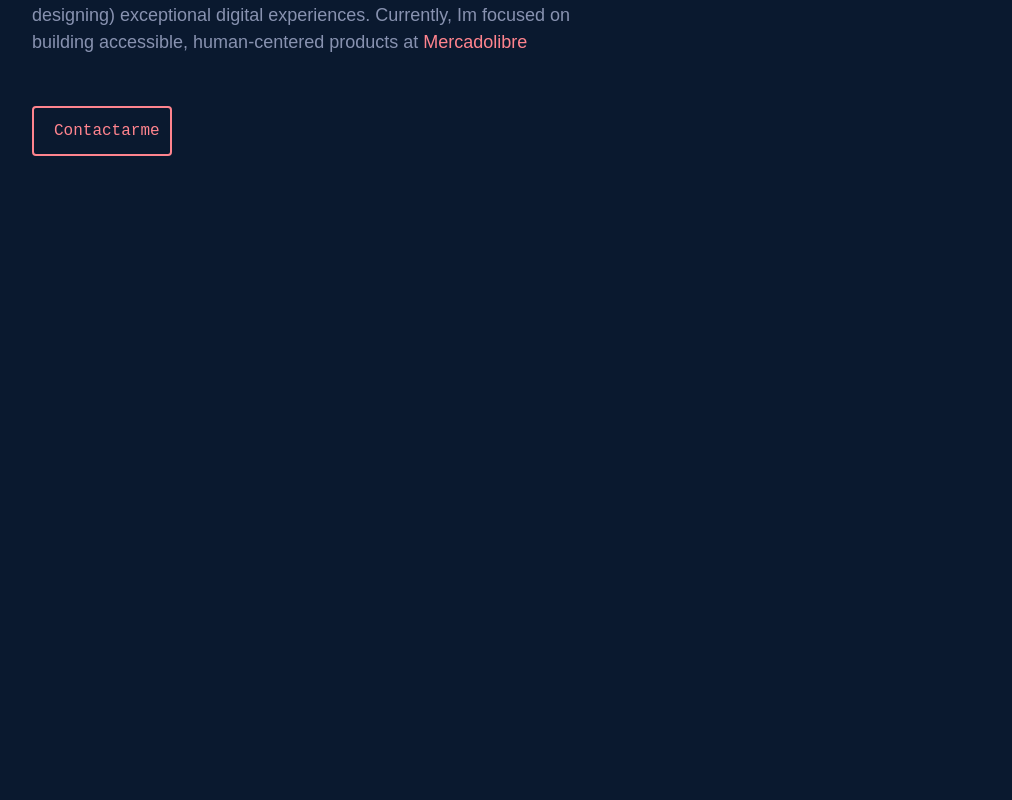
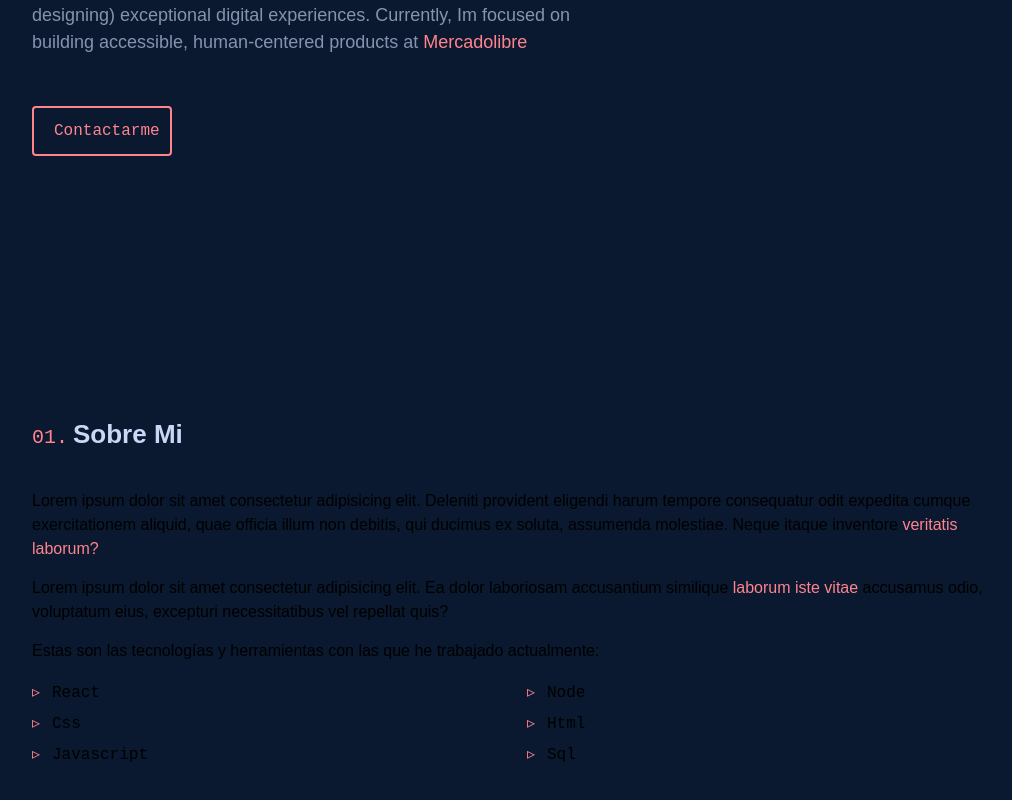
Before and after one commit to Diego-Aldao/portfolio-react, a React (Vite) app: page / in a window 1280 px wide. Shown: the part 440-1240 px from the top of the page, without its empty margins (118-1130 px from the left). Before the commit the page ends 800 px from the top, so only its background shows below. Built offline with nearby package versions, Linux system fonts and the light colour scheme.

Commit message:
añadido el componente About

```diff
--- /dev/null
+++ b/src/components/About.jsx
@@ -0,0 +1,95 @@
+import styled from "styled-components";
+
+const Contenedor = styled.section`
+  padding: 60px 0px;
+  max-width: 1000px;
+  margin: 0 auto;
+`;
+
+const HeaderNumerado = styled.header`
+  margin-bottom: 40px;
+  span {
+    font-family: var(--fuente-mono);
+    margin-right: 5px;
+    font-weight: 100;
+    color: var(--color-principal);
+    font-size: 20px;
+  }
+  h2 {
+    font-size: clamp(20px, 4vw, 26px);
+    text-transform: capitalize;
+    margin: 0px;
+  }
+`;
+
+const Descripcion = styled.div`
+  span {
+    color: var(--color-principal);
+  }
+`;
+
+const Tecnologias = styled.ul`
+  display: grid;
+  grid-template-columns: repeat(2, minmax(140px, 50%));
+  gap: 0px 10px;
+  padding: 0px;
+  margin: 20px 0px 0px;
+  overflow: hidden;
+  list-style: none;
+  li {
+    position: relative;
+    margin-bottom: 10px;
+    padding-left: 20px;
+    font-family: var(--fuente-mono);
+    text-transform: capitalize;
+    display: flex;
+    justify-content: flex-start;
+  }
+  li:before {
+    content: "▹";
+    position: absolute;
+    left: 0px;
+    color: var(--color-principal);
+  }
+`;
+
+const About = () => {
+  return (
+    <Contenedor>
+      <HeaderNumerado>
+        <h2>
+          <span>01.</span>sobre mi
+        </h2>
+      </HeaderNumerado>
+      <Descripcion>
+        <p>
+          Lorem ipsum dolor sit amet consectetur adipisicing elit. Deleniti
+          provident eligendi harum tempore consequatur odit expedita cumque
+          exercitationem aliquid, quae officia illum non debitis, qui ducimus ex
+          soluta, assumenda molestiae. Neque itaque inventore{" "}
+          <span>veritatis laborum?</span>
+        </p>
+        <p>
+          Lorem ipsum dolor sit amet consectetur adipisicing elit. Ea dolor
+          laboriosam accusantium similique <span>laborum iste vitae</span>{" "}
+          accusamus odio, voluptatum eius, excepturi necessitatibus vel repellat
+          quis?
+        </p>
+        <p>
+          Estas son las tecnologías y herramientas con las que he trabajado
+          actualmente:
+        </p>
+        <Tecnologias>
+          <li>react</li>
+          <li>node</li>
+          <li>css</li>
+          <li>html</li>
+          <li>javascript</li>
+          <li>sql</li>
+        </Tecnologias>
+      </Descripcion>
+    </Contenedor>
+  );
+};
+
+export default About;
--- a/src/components/Layout.jsx
+++ b/src/components/Layout.jsx
@@ -1,4 +1,5 @@
 import styled from "styled-components";
+import About from "./About";
 import Header from "./Header";
 import Navbar from "./Navbar";
 
@@ -23,6 +24,7 @@ const Layout = () => {
     <Contenedor>
       <Navbar />
       <Header />
+      <About />
     </Contenedor>
   );
 };
```
